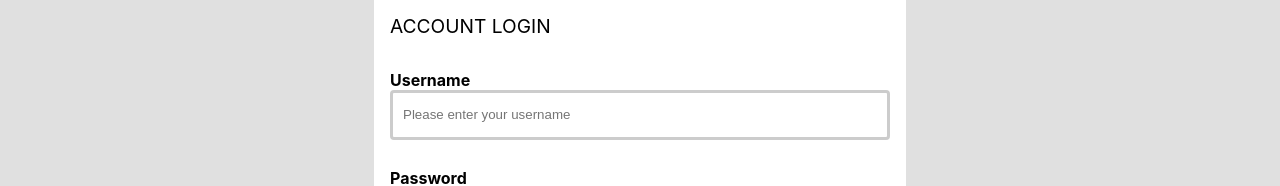
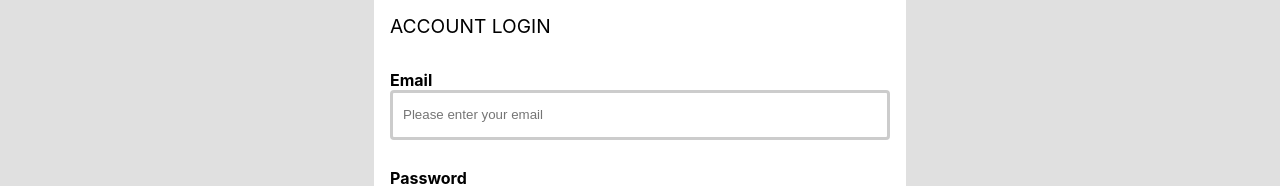
Before and after one commit to hovelopin/SmallMarket, a React (Create React App) app: page /login in a window 1280 px wide. Shown: the part 442-628 px from the top of the page. Built offline with nearby package versions, Linux system fonts and the light colour scheme.

Commit message:
Fix: Login 로직 redux 추가

```diff
--- a/src/components/UI/container/loginContainer.jsx
+++ b/src/components/UI/container/loginContainer.jsx
@@ -8,27 +8,36 @@ import LabeledInput from "@/components/UI/blocks/labeledInput/labeledInput"
 import Modal from "@/components/UI/blocks/modal/modal"
 import Theme from "@util/style/theme"
 import Validation from "@util/validation/validation"
+import { useDispatch } from "react-redux"
+import { authLoginReuqestAction } from "@/store/actions/authAction"
 
 const LoginContainer = () => {
     const [loginFormValue, handleFormValueChange] = useForm({
-        username: "",
+        email: "",
         password: "",
     })
 
     const [isOpen, handleOpenButtonClick, handleCloseButtonClick] =
         useModal(false)
 
+    const dispatch = useDispatch()
+
     const handleLoginSubmit = (e) => {
         e.preventDefault()
-        const { username, password } = loginFormValue
+        const { email, password } = loginFormValue
+        const isValidEmail = Validation.validateEmail(email)
+        const isValidPassword = Validation.validatePassword(password)
         const isValidUserInformation = Validation.validateAll([
-            username,
-            password,
+            isValidEmail,
+            isValidPassword,
         ])
         if (!isValidUserInformation) {
             handleOpenButtonClick(true)
             return
         }
+        dispatch(authLoginReuqestAction(email, password)).then((res) =>
+            console.log(res)
+        )
     }
 
     return (
@@ -41,11 +50,11 @@ const LoginContainer = () => {
                     <StyledFormContainer>
                         <LabeledInput
                             width="100%"
-                            labelText="Username"
+                            labelText="Email"
                             inputType="text"
-                            name="username"
-                            value={loginFormValue.username}
-                            placeholder="Please enter your username"
+                            name="email"
+                            value={loginFormValue.email}
+                            placeholder="Please enter your email"
                             onChangeEvent={handleFormValueChange}
                         />
                     </StyledFormContainer>
```
